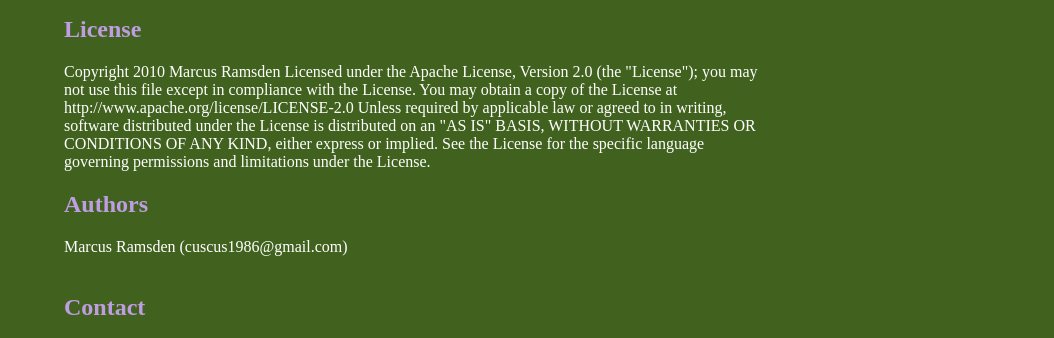
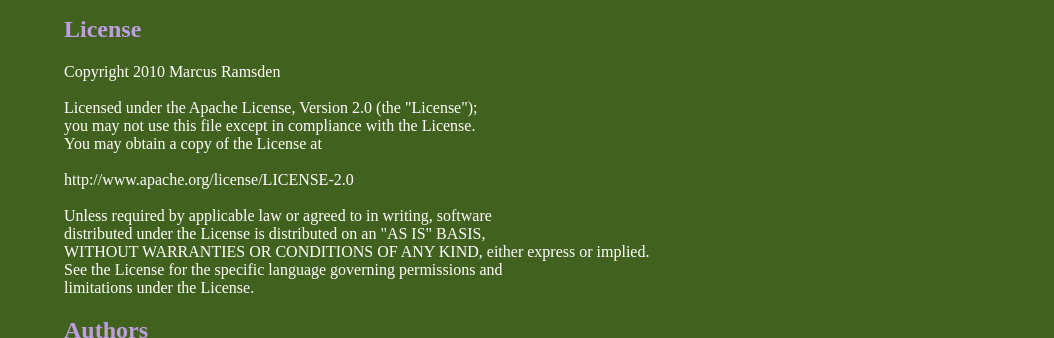
Before and after one commit to mramsden/HubKit, a plain HTML site: page index.html in a window 1280 px wide. Shown: the part 317-655 px from the top of the page, without its empty margins (226-1280 px from the left). Drawn offline with Linux system fonts and the light colour scheme.

Commit message:
Updated the homepage.

```diff
--- a/index.html
+++ b/index.html
@@ -46,7 +46,7 @@
     </div>
 
     <h1><a href="http://github.com/cuscus1986/HubKit">HubKit</a>
-      <span class="small">by <a href="http://github.com/cuscus1986">cuscus1986</a></span></h1>
+      <span class="small">by <a href="http://github.com/cuscus1986">Marcus Ramsden</a></span></h1>
 
     <div class="description">
       HubKit is an Objective-C library for communicating with the Github API.
@@ -55,26 +55,23 @@
     <p>HubKit is an Objective-C library for communicating with the Github API through your iOS and Mac OS X applications. </p><h2>Dependencies</h2>
 <p>json-framework - http://stig.github.com/json-framework/</p>
 <h2>License</h2>
-<p> Copyright 2010 Marcus Ramsden
-
- Licensed under the Apache License, Version 2.0 (the "License");
- you may not use this file except in compliance with the License.
- You may obtain a copy of the License at
-
- http://www.apache.org/license/LICENSE-2.0
-
- Unless required by applicable law or agreed to in writing, software
- distributed under the License is distributed on an "AS IS" BASIS,
- WITHOUT WARRANTIES OR CONDITIONS OF ANY KIND, either express or implied.
- See the License for the specific language governing permissions and
+<p>Copyright 2010 Marcus Ramsden
+<br/><br/>
+Licensed under the Apache License, Version 2.0 (the "License");<br/>
+you may not use this file except in compliance with the License.<br/>
+You may obtain a copy of the License at<br/>
+<br/>
+http://www.apache.org/license/LICENSE-2.0<br/>
+<br/>
+Unless required by applicable law or agreed to in writing, software<br/>
+distributed under the License is distributed on an "AS IS" BASIS,<br/>
+WITHOUT WARRANTIES OR CONDITIONS OF ANY KIND, either express or implied.<br/>
+See the License for the specific language governing permissions and<br/>
  limitations under the License.</p>
 <h2>Authors</h2>
-<p>Marcus Ramsden (cuscus1986@gmail.com)
-<br/>
-<br/>      </p>
+<p><img src="https://secure.gravatar.com/avatar/37e58a68398752b5f8db87172bbe6046?s=140&d=https%3A%2F%2Fgithub.com%2Fimages%2Fgravatars%2Fgravatar-140.png"/>Marcus Ramsden (cuscus1986@gmail.com)<br/><br/>      </p>
 <h2>Contact</h2>
-<p>Marcus Ramsden (cuscus1986@gmail.com)
-<br/>      </p>
+<p>Marcus Ramsden (cuscus1986@gmail.com)<br/>      </p>
 
 
     <h2>Download</h2>
```
